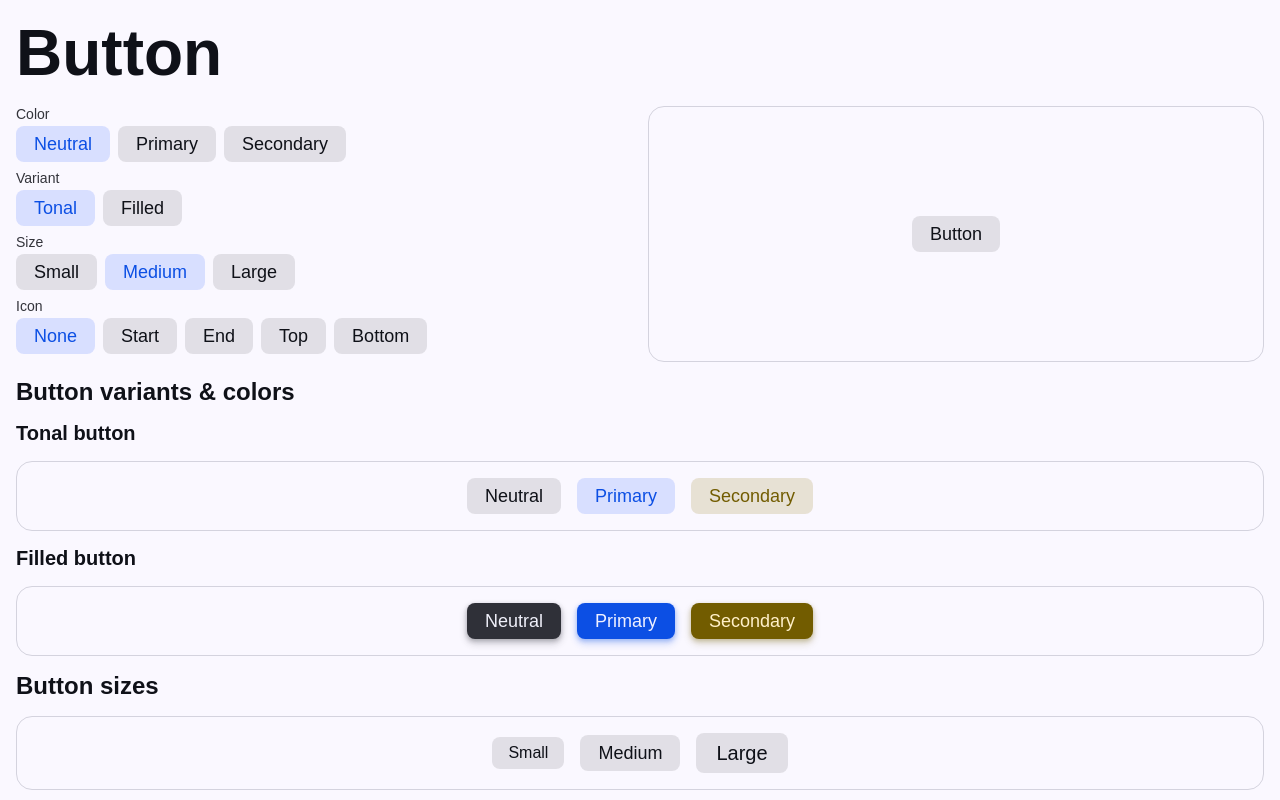
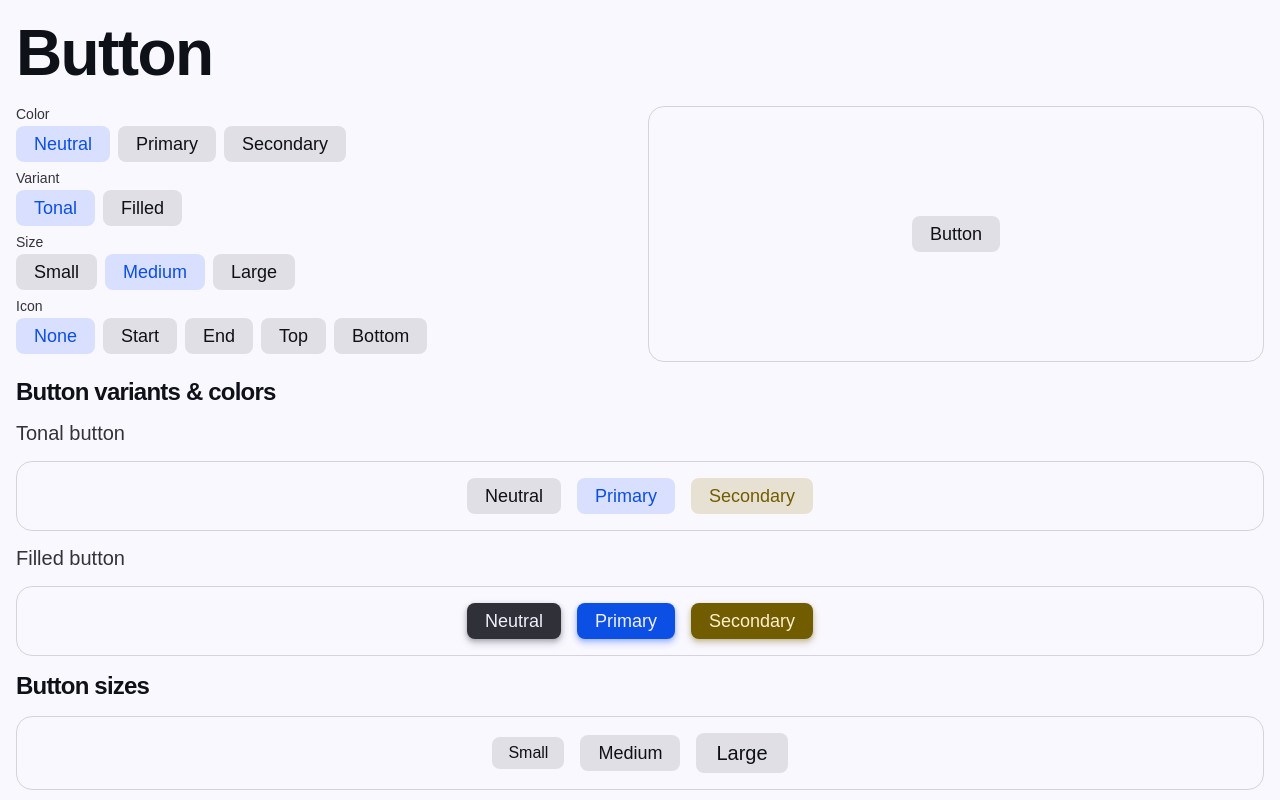
Before and after one commit to TheOmer77/omer-ui-old, a React (Vite) app: page / in a window 1280 px wide. Shown: the top 800 px of the page. Built offline with nearby package versions, Linux system fonts and the light colour scheme.

Commit message:
Even more demo CSS tweaks 🙃

```diff
--- a/demo/components/index.module.css
+++ b/demo/components/index.module.css
@@ -22,15 +22,23 @@ h2 {
 
 h1 {
   font-size: 4rem;
+  letter-spacing: -0.1rem;
 }
 
 h2 {
   font-size: 1.5rem;
+  font-weight: 600;
+  letter-spacing: -0.05rem;
 }
 
 h3 {
   font-size: 1.25rem;
-  font-weight: 600;
+  font-weight: 500;
+}
+
+h3,
+.demo .demo-controls .demo-controls-label {
+  color: rgba(var(--color-primary-neutral-5), 0.85);
 }
 
 .demo {
@@ -49,7 +57,6 @@ h3 {
 .demo .demo-controls .demo-controls-label {
   margin-bottom: 0.25rem;
   font-size: 0.875rem;
-  color: rgba(var(--color-primary-neutral-5), 0.85);
   user-select: none;
 }
 
@@ -107,6 +114,7 @@ h3 {
 }
 
 @media (prefers-color-scheme: dark) {
+  h3,
   .demo .demo-controls .demo-controls-label {
     color: rgba(var(--color-primary-neutral-98), 0.85);
   }
```
